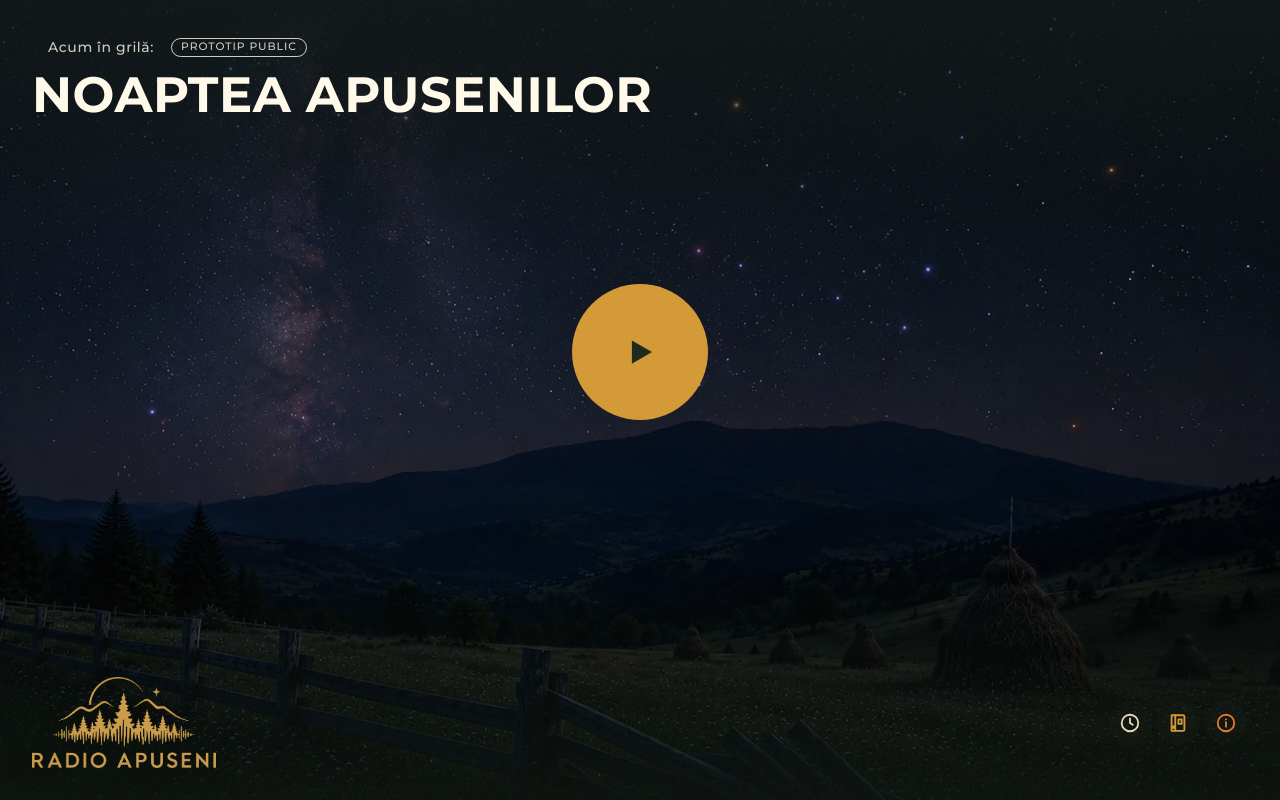
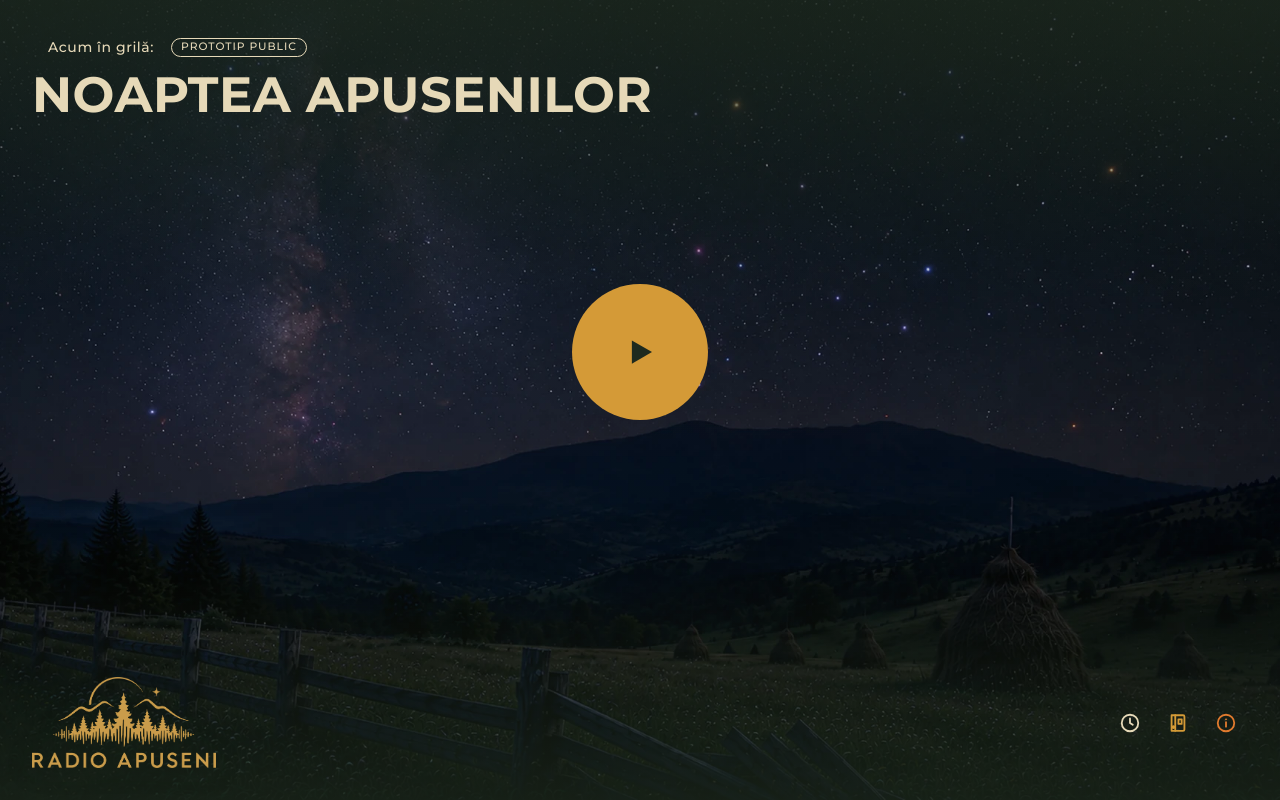
Before and after one commit to liviupop/radioapuseni, a website: page site/index.html in a window 1280 px wide. Drawn offline with Linux system fonts and the light colour scheme.

Commit message:
Restrict interface to the brand palette

```diff
--- a/site/index.html
+++ b/site/index.html
@@ -64,11 +64,11 @@
   --color-accent-ink: var(--color-forest);
   --color-focus: var(--color-sunset);
   --color-danger: var(--color-sunset);
-  --ridge-far: rgba(121,116,106,.14);
-  --ridge-mid: rgba(121,116,106,.30);
-  --ridge-near: rgba(91,87,79,.82);
-  --scrim-top: rgba(243,240,232,.72);
-  --disc-glow: rgba(217,164,65,.40);
+  --ridge-far: rgba(139,128,110,.14);
+  --ridge-mid: rgba(139,128,110,.30);
+  --ridge-near: rgba(83,98,115,.82);
+  --scrim-top: rgba(230,217,184,.58);
+  --disc-glow: rgba(212,154,55,.40);
 
   --font-display: "Montserrat", sans-serif;
   --font-body: "Montserrat", sans-serif;
@@ -83,7 +83,7 @@
   --space-4: 1.5rem;  --space-6: 2.5rem;
 
   --radius-sm: 4px; --radius-md: 12px; --radius-lg: 999px;
-  --shadow-md: 0 10px 30px rgba(20,30,24,.20);
+  --shadow-md: 0 10px 30px rgba(30,42,30,.20);
 
   --duration-fast: 150ms; --duration-base: 300ms; --duration-slow: 900ms;
   --ease-out: cubic-bezier(.22,.61,.36,1);
@@ -93,8 +93,8 @@
   --safe-b: env(safe-area-inset-bottom, 0px);
 }
 html[data-mode="night"] {
-  --color-sky-hi: #111a27;
-  --color-sky-lo: #07111f;
+  --color-sky-hi: var(--color-shadow);
+  --color-sky-lo: var(--color-forest);
   --color-surface: var(--color-forest);
   --color-line: var(--color-mountain);
   --color-text: var(--color-sky);
@@ -104,12 +104,12 @@ html[data-mode="night"] {
   --color-accent-ink: var(--color-forest);
   --color-focus: var(--color-sky);
   --color-danger: var(--color-sunset);
-  --ridge-far: rgba(242,239,232,.14);
-  --ridge-mid: rgba(242,239,232,.24);
-  --ridge-near: rgba(19,23,23,.78);
-  --scrim-top: rgba(25,30,31,.38);
-  --disc-glow: rgba(244,247,248,.34);
-  --shadow-md: 0 10px 30px rgba(0,0,0,.36);
+  --ridge-far: rgba(230,217,184,.14);
+  --ridge-mid: rgba(230,217,184,.24);
+  --ridge-near: rgba(30,42,30,.78);
+  --scrim-top: rgba(30,42,30,.38);
+  --disc-glow: rgba(212,154,55,.34);
+  --shadow-md: 0 10px 30px rgba(30,42,30,.36);
 }
 
 * { box-sizing: border-box; }
@@ -145,8 +145,8 @@ a:hover { color: var(--color-accent); }
   position: fixed; inset: 0;
   height: 100dvh;
   overflow: hidden;
-  --stage-text: #fff9ea;
-  --stage-muted: rgba(255,249,234,.8);
+  --stage-text: var(--color-sky);
+  --stage-muted: var(--color-sky);
 }
 #ridge { display: none; }
 .landscape {
@@ -170,8 +170,8 @@ html[data-mode="night"] .landscape--night { opacity: 1; }
   position: absolute;
   inset: 0;
   background:
-    linear-gradient(to bottom, rgba(18,25,19,.68) 0, rgba(18,25,19,.18) 30%, transparent 55%),
-    linear-gradient(to top, rgba(18,25,19,.72) 0, rgba(18,25,19,.12) 28%, transparent 48%);
+    linear-gradient(to bottom, rgba(30,42,30,.68) 0, rgba(30,42,30,.18) 30%, transparent 55%),
+    linear-gradient(to top, rgba(30,42,30,.72) 0, rgba(30,42,30,.12) 28%, transparent 48%);
   pointer-events: none;
 }
 .scrim-top {
@@ -364,12 +364,12 @@ body.is-ep.playing-now .disc .icon-pause { display: block; }
   width: clamp(8.5rem, 17vw, 11.5rem);
   height: auto;
   display: block;
-  filter: drop-shadow(0 3px 12px rgba(0,0,0,.28));
+  filter: drop-shadow(0 3px 12px rgba(30,42,30,.28));
 }
 .bottombar nav { display: flex; gap: var(--space-1); }
 .bottombar .icon-btn {
   background: rgba(30,42,30,.18);
-  text-shadow: 0 2px 10px rgba(0,0,0,.25);
+  text-shadow: 0 2px 10px rgba(30,42,30,.25);
 }
 .bottombar .icon-btn[data-sheet="sheet-program"] { color: var(--color-sky); }
 .bottombar .icon-btn[data-sheet="sheet-arhiva"] { color: var(--color-gold); }
--- a/site/sw.js
+++ b/site/sw.js
@@ -4,7 +4,7 @@
    podcast/episoadele audio — acelea sunt fie live, fie stau pe alt domeniu
    (serverul AzuraCast), și trebuie cerute mereu proaspăt din rețea. */
 
-const SHELL_CACHE = "radio-apuseni-shell-v29";
+const SHELL_CACHE = "radio-apuseni-shell-v30";
 
 const SHELL_ASSETS = [
   "./",
```
Also changed, not shown: design-qa.md (+23 -0 lines).
